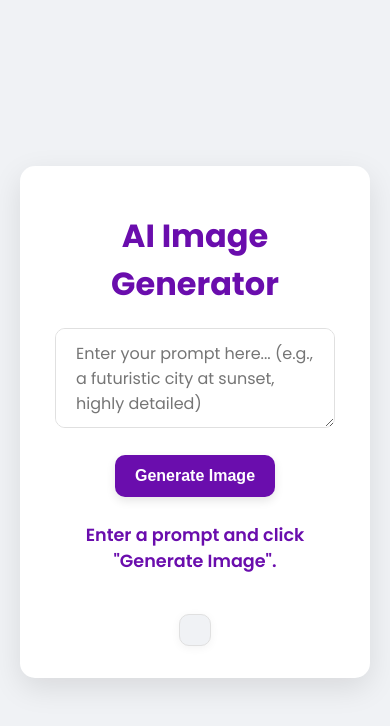
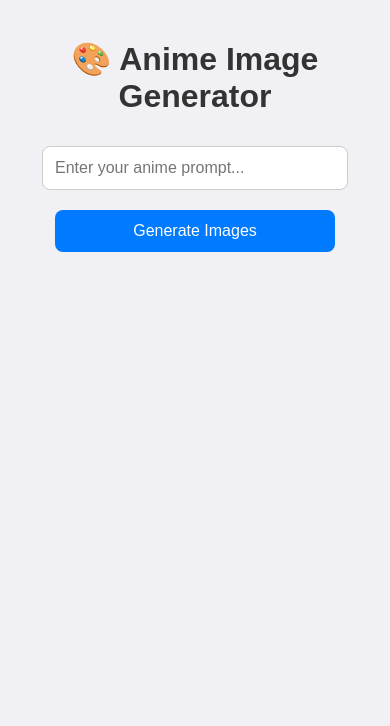
Before and after one commit to alkama844/gen, a website: page public/index.html in a window 390 px wide. Drawn offline with Linux system fonts and the light colour scheme.

Commit message:
Update index.html

```diff
--- a/public/index.html
+++ b/public/index.html
@@ -1,223 +1,120 @@
 <!DOCTYPE html>
 <html lang="en">
 <head>
-    <meta charset="UTF-8">
-    <meta name="viewport" content="width=device-width, initial-scale=1.0">
-    <title>AI Image Generator</title>
-    <link href="https://fonts.googleapis.com/css2?family=Poppins:wght@400;600;700&display=swap" rel="stylesheet">
+  <meta charset="UTF-8" />
+  <title>Anime Image Generator</title>
   <style>
-        :root {
-            --primary-color: #6a0dad; /* Dark Purple */
-            --primary-hover-color: #5a099a;
-            --secondary-color: #e0b0ff; /* Light Purple */
-            --background-color: #f0f2f5; /* Light Gray */
-            --card-background: #ffffff;
-            --text-color: #333333;
-            --light-text-color: #666666;
-            --border-color: #e0e0e0;
-            --success-color: #28a745;
-            --error-color: #dc3545;
-            --warning-color: #ffc107;
+    body {
+      font-family: Arial, sans-serif;
+      max-width: 600px;
+      margin: 40px auto;
+      padding: 0 20px;
+      text-align: center;
+      background: #f0f0f5;
+      color: #333;
     }
-
-        body {
-            font-family: 'Poppins', sans-serif;
+    input, button {
+      padding: 12px;
+      font-size: 1rem;
+      width: 80%;
+      max-width: 400px;
+      margin: 10px 0;
+      border-radius: 8px;
+      border: 1px solid #ccc;
+    }
+    button {
+      cursor: pointer;
+      background-color: #007bff;
+      color: white;
+      border: none;
+      transition: background-color 0.3s ease;
+    }
+    button:hover {
+      background-color: #0056b3;
+    }
+    #images {
+      margin-top: 30px;
       display: flex;
-            flex-direction: column;
-            align-items: center;
+      flex-wrap: wrap;
       justify-content: center;
-            min-height: 100vh;
-            background-color: var(--background-color);
-            margin: 0;
-            padding: 20px;
-            box-sizing: border-box;
-            color: var(--text-color);
+      gap: 15px;
     }
-
-        .container {
-            background-color: var(--card-background);
-            padding: 40px;
-            border-radius: 15px;
-            box-shadow: 0 10px 30px rgba(0, 0, 0, 0.1);
-            width: 100%;
-            max-width: 700px;
-            text-align: center;
-            box-sizing: border-box;
+    #images img {
+      width: 180px;
+      border-radius: 12px;
+      box-shadow: 0 2px 8px rgba(0,0,0,0.1);
     }
-
-        h1 {
-            color: var(--primary-color);
-            margin-bottom: 30px;
-            font-weight: 700;
-            font-size: 2.5em;
-        }
-
-        textarea {
-            width: calc(100% - 20px);
-            padding: 15px;
-            margin-bottom: 20px;
-            border: 1px solid var(--border-color);
-            border-radius: 10px;
-            font-size: 1.1em;
-            resize: vertical;
-            min-height: 100px;
-            box-sizing: border-box;
-            font-family: 'Poppins', sans-serif;
-        }
-
-        button {
-            background-color: var(--primary-color);
-            color: white;
-            padding: 15px 30px;
-            border: none;
-            border-radius: 10px;
-            cursor: pointer;
-            font-size: 1.2em;
-            font-weight: 600;
-            transition: background-color 0.3s ease, transform 0.2s ease;
-            box-shadow: 0 4px 10px rgba(0, 0, 0, 0.1);
-        }
-
-        button:hover {
-            background-color: var(--primary-hover-color);
-            transform: translateY(-2px);
-        }
-
-        button:disabled {
-            background-color: #cccccc;
-            cursor: not-allowed;
-            box-shadow: none;
-            transform: none;
-        }
-
     #status {
-            margin-top: 25px;
-            font-size: 1.1em;
-            font-weight: 600;
-            min-height: 25px; /* Ensure space even when empty */
-        }
-
-        .status-success { color: var(--success-color); }
-        .status-error { color: var(--error-color); }
-        .status-loading { color: var(--primary-color); }
-        .status-warning { color: var(--warning-color); }
-
-        #imageDisplay {
-            margin-top: 40px;
-            border: 1px solid var(--border-color);
-            padding: 15px;
-            border-radius: 10px;
-            display: inline-block;
-            max-width: 100%;
-            box-shadow: 0 2px 10px rgba(0, 0, 0, 0.05);
-            background-color: var(--background-color); /* Light background for image container */
-        }
-
-        #generatedImage {
-            max-width: 100%;
-            height: auto;
-            border-radius: 8px;
-            display: block;
-            box-shadow: 0 2px 5px rgba(0, 0, 0, 0.1);
-        }
-
-        @media (max-width: 768px) {
-            .container {
-                padding: 25px;
-            }
-            h1 {
-                font-size: 2em;
-                margin-bottom: 20px;
-            }
-            textarea, button {
-                font-size: 1em;
-                padding: 12px 20px;
-            }
+      margin-top: 15px;
+      font-weight: bold;
+      min-height: 24px;
+      color: #555;
     }
   </style>
 </head>
 <body>
-    <div class="container">
-        <h1>AI Image Generator</h1>
-        <textarea id="promptInput" placeholder="Enter your prompt here... (e.g., a futuristic city at sunset, highly detailed)"></textarea>
-        <button id="generateBtn">Generate Image</button>
-        <div id="status" class="status-loading"></div>
-        <div id="imageDisplay">
-            <img id="generatedImage" src="" alt="Generated Image" style="display: none;">
-        </div>
-    </div>
+  <h1>🎨 Anime Image Generator</h1>
+
+  <form id="genForm">
+    <input
+      type="text"
+      id="prompt"
+      name="prompt"
+      placeholder="Enter your anime prompt..."
+      required
+      autocomplete="off"
+    />
+    <button type="submit">Generate Images</button>
+  </form>
+
+  <div id="status"></div>
+  <div id="images"></div>
 
   <script>
-        const promptInput = document.getElementById('promptInput');
-        const generateBtn = document.getElementById('generateBtn');
-        const statusDiv = document.getElementById('status');
-        const generatedImage = document.getElementById('generatedImage');
+    const form = document.getElementById("genForm");
+    const imagesDiv = document.getElementById("images");
+    const statusDiv = document.getElementById("status");
 
-        // IMPORTANT: Replace this with your actual Render service URL!
-        // Example: 'https://genpro-xd61.onrender.com/generate-image'
-        const API_ENDPOINT = 'https://genpro-xd61.onrender.com/generate-image';
+    form.addEventListener("submit", async (e) => {
+      e.preventDefault();
 
-        function setStatus(message, type = 'loading') {
-            statusDiv.textContent = message;
-            statusDiv.className = 'status-' + type; // Apply CSS class for styling
-        }
+      imagesDiv.innerHTML = "";
+      statusDiv.textContent = "⏳ Generating images... Please wait.";
 
-        generateBtn.addEventListener('click', async () => {
-            const prompt = promptInput.value.trim();
-
+      const prompt = document.getElementById("prompt").value.trim();
       if (!prompt) {
-                setStatus('Please enter a prompt!', 'warning');
+        statusDiv.textContent = "⚠️ Please enter a prompt.";
         return;
       }
 
-            setStatus('Generating image... This may take a while.', 'loading');
-            generateBtn.disabled = true;
-            generatedImage.style.display = 'none';
-            generatedImage.src = '';
-
       try {
-                const response = await fetch(API_ENDPOINT, {
-                    method: 'POST',
-                    headers: {
-                        'Content-Type': 'application/json',
-                    },
-                    body: JSON.stringify({ prompt: prompt })
+        const res = await fetch("/generate", {
+          method: "POST",
+          headers: { "Content-Type": "application/json" },
+          body: JSON.stringify({ prompt }),
         });
 
-                // --- CRITICAL DEBUGGING STEP HERE ---
-                // If response.json() fails, try to read response as text to see the HTML
-                let data;
-                try {
-                    data = await response.json();
-                } catch (jsonError) {
-                    const errorText = await response.text();
-                    console.error('Failed to parse JSON response. Received text:', errorText);
-                    setStatus(`Error: Received unexpected response from server. Check console for details.`, 'error');
-                    generateBtn.disabled = false; // Re-enable button
-                    return; // Stop execution here as we can't process the response
-                }
-                // --- END DEBUGGING STEP ---
-
-
-                if (response.ok && data.success && data.imageData) {
-                    generatedImage.src = data.imageData; // imageData is a Data URI
-                    generatedImage.style.display = 'block';
-                    setStatus('Image generated successfully!', 'success');
-                } else {
-                    const errorMessage = data.error || 'Failed to generate image.';
-                    setStatus(`Error: ${errorMessage}`, 'error');
+        if (!res.ok) {
+          const err = await res.json();
+          statusDiv.textContent = `❌ Error: ${err.error || "Unknown error"}`;
+          return;
         }
 
+        const data = await res.json();
+        if (!data.images || data.images.length === 0) {
+          statusDiv.textContent = "❌ No images returned.";
+          return;
+        }
+
+        statusDiv.textContent = `✅ Generated ${data.images.length} images:`;
+
+        imagesDiv.innerHTML = data.images
+          .map((url) => `<img src="${url}" alt="Generated anime image" />`)
+          .join("");
       } catch (error) {
-                setStatus(`An error occurred: ${error.message}`, 'error');
-                console.error('Fetch error:', error);
-            } finally {
-                generateBtn.disabled = false;
+        statusDiv.textContent = `❌ Request failed: ${error.message}`;
       }
     });
-
-        // Initialize status message when page loads
-        setStatus('Enter a prompt and click "Generate Image".', 'loading'); // Neutral initial state
   </script>
 </body>
 </html>
```
Lines whose indentation alone changed are shown as unchanged.
